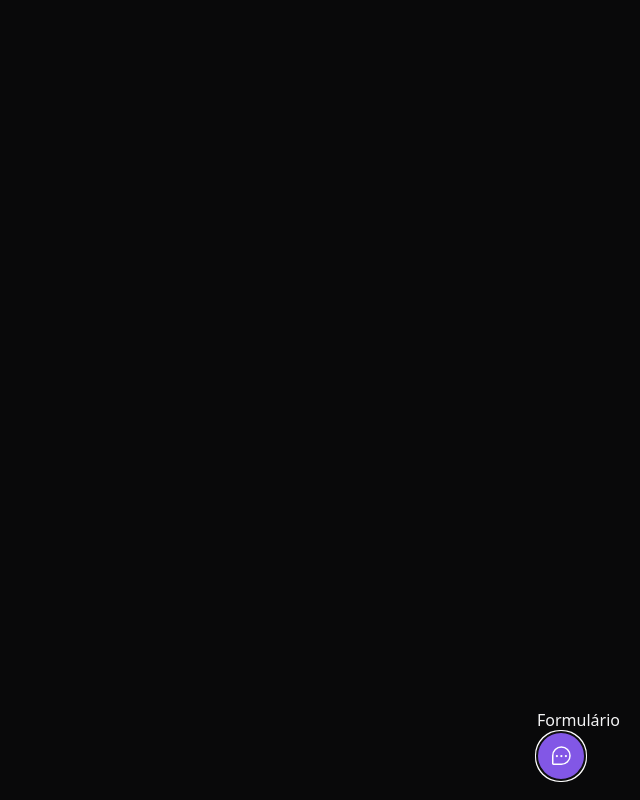
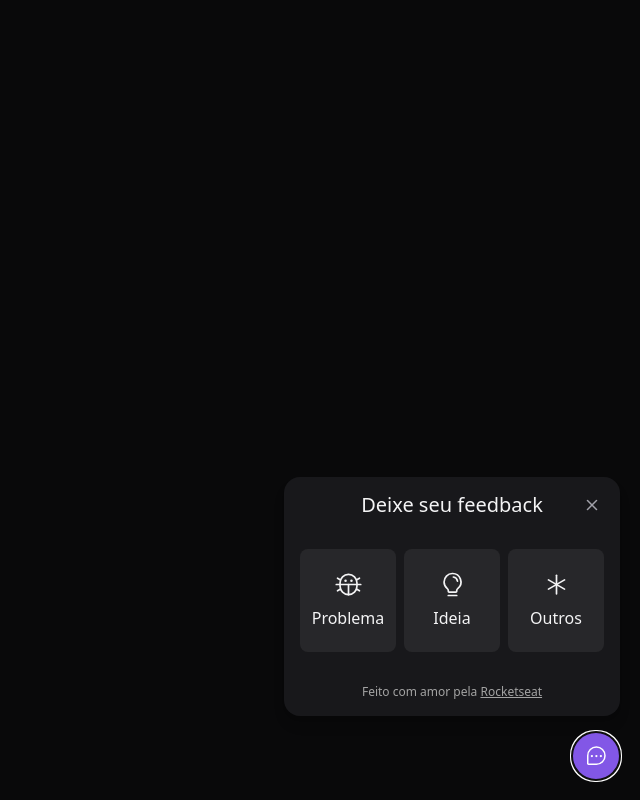
Before and after one commit to JoseMayconHS/Feedback-Popup-Frontend, a React (Vite) app: page / in a window 1280 px wide. Both pictures are taken after a click on the button "Feedback". Shown: the whole page, without its empty margins (640-1280 px from the left). Built offline with nearby package versions, Linux system fonts and the light colour scheme.

Commit message:
Design | Finalizado

```diff
--- a/package.json
+++ b/package.json
@@ -9,16 +9,19 @@
   },
   "dependencies": {
     "@headlessui/react": "^1.6.4",
+    "html2canvas": "^1.4.1",
     "phosphor-react": "^1.4.1",
     "react": "^18.0.0",
     "react-dom": "^18.0.0"
   },
   "devDependencies": {
+    "@tailwindcss/forms": "^0.5.2",
     "@types/react": "^18.0.0",
     "@types/react-dom": "^18.0.0",
     "@vitejs/plugin-react": "^1.3.0",
     "autoprefixer": "^10.4.7",
     "postcss": "^8.4.14",
+    "tailwind-scrollbar": "^1.3.1",
     "tailwindcss": "^3.1.2",
     "typescript": "^4.6.3",
     "vite": "^2.9.9"
--- /dev/null
+++ b/src/Components/LoadingHOC.tsx
@@ -0,0 +1,18 @@
+import { CircleNotch, IconProps } from "phosphor-react"
+
+interface LoadingHOCProps {
+  Component(): JSX.Element,
+  loading: boolean,
+  iconProps?: IconProps
+}
+
+export function LoadingHOC({ Component, loading, iconProps }: LoadingHOCProps) {
+  return loading ? (
+    <CircleNotch
+      size={27}
+      fill='#FFF'
+      {...iconProps}
+      className='animate-spin'
+    />
+  ) : <Component />
+}
--- /dev/null
+++ b/src/Components/ScreenshotCamera.tsx
@@ -0,0 +1,57 @@
+import { useCallback, useState } from "react"
+import html2canvas from "html2canvas"
+import { Camera, Trash } from "phosphor-react"
+import { LoadingHOC } from "./LoadingHOC"
+
+interface ScreenshotCameraProps {
+  screenshot: string,
+  onScreenshotTook(base64Image: string): void
+}
+
+export function ScreenshotCamera({ screenshot, onScreenshotTook }: ScreenshotCameraProps) {
+  const [isTakingScreenshot, setIsTakingScreenshot] = useState(false)
+
+  const _handleScreenshot = useCallback(async () => {
+    setIsTakingScreenshot(() => true)
+    const canvas = await html2canvas(document.querySelector('html')!)
+
+    onScreenshotTook(canvas.toDataURL('image/png'))
+
+    setIsTakingScreenshot(() => false)
+  }, [])
+
+  if (screenshot) {
+    return (
+      <button
+        type='button'
+        className={`
+          focus_ring p-1 w-10 h-10 rounded-md flex items-end justify-end text-zinc-400 hover:text-zinc-100
+        `}
+        style={{
+          backgroundImage: `url(${screenshot})`,
+          backgroundPosition: 'right bottom',
+          backgroundSize: 188
+        }}
+        onClick={() => onScreenshotTook('')}
+      >
+        <Trash weight='fill' />
+      </button>
+    )
+  }
+
+  return (
+    <button
+      type="button"
+      onClick={_handleScreenshot}
+      className={`
+        focus_ring rounded-md p-2 bg-zinc-800 border-transparent hover:bg-zinc-700
+        w-10 h-10 flex items-center justify-center
+      `}
+    >
+      <LoadingHOC
+        Component={() => <Camera className="w-6 h-6" />}
+        loading={isTakingScreenshot}
+      />
+    </button>
+  );
+}
--- a/src/Components/Widget.tsx
+++ b/src/Components/Widget.tsx
@@ -1,11 +1,13 @@
 import { ChatTeardropDots } from 'phosphor-react'
 import { Popover } from "@headlessui/react"
 
+import { WidgetForm } from './WidgetForm'
+
 export function Widget() {
   return (
-    <Popover className='absolute bottom-5 right-5'>
+    <Popover className='absolute bottom-5 right-5 flex flex-col items-end'>
       <Popover.Panel>
-        <span>Formulário</span>
+        <WidgetForm />
       </Popover.Panel>
 
       <Popover.Button className={`
--- /dev/null
+++ b/src/Components/WidgetClose.tsx
@@ -0,0 +1,15 @@
+import { X } from 'phosphor-react'
+import { Popover } from "@headlessui/react"
+
+export function WidgetClose() {
+  return (
+    <Popover.Button
+      className={`
+        absolute top-5 right-5 text-zinc-400 hove:text-zinc-100
+      `}
+      title='Fechar formulário de feedback'
+    >
+      <X className='w-4 h-4' weight='bold' />
+    </Popover.Button>
+  )
+}
--- /dev/null
+++ b/src/Components/WidgetForm/Steps/FeedbackContentStep.tsx
@@ -0,0 +1,56 @@
+import { FormEvent, useCallback, useState } from "react"
+import { FeedbackTypeKeys, feedbackTypes } from ".."
+import { ScreenshotCamera } from "../../ScreenshotCamera"
+
+interface FeedbackContentStepProps {
+  feedbackType: FeedbackTypeKeys,
+  onFeedbackSent(): void
+}
+
+export function FeedbackContentStep({ feedbackType, onFeedbackSent }: FeedbackContentStepProps) {
+  const [screenshot, setScreenshot] = useState('')
+  const [comment, setComment] = useState('')
+
+  const feedbackInfo = feedbackTypes[feedbackType]
+
+  const _handleSendFeedback = useCallback((event: FormEvent) => {
+    event.preventDefault()
+
+    console.log({ comment, screenshot })
+
+    onFeedbackSent()
+  }, [comment, screenshot])
+
+  return (
+    <>
+      <header>
+        <feedbackInfo.Icon size={20} />
+        <span className='title'>{feedbackInfo.name}</span>
+      </header>
+      <form onSubmit={_handleSendFeedback} className='my-4 w-full'>
+        <textarea
+          required
+          className={`
+            min-w-[384px] w-full min-h-[112px] text-sm
+            placeholder-zinc-400 border border-zinc-600 bg-transparent
+            rounded-md resize-none focus:ring-1 focus:ring-brand-500
+            scrollbar-thumb-zinc-700 scrollbar-track-transparent scrollbar-thin
+          `}
+          placeholder='Conte com detalhes o que está acontecendo ...'
+          onChange={event => setComment(event.target.value)}
+        ></textarea>
+
+        <footer className='flex gap-2 mt-2'>
+          <ScreenshotCamera screenshot={screenshot} onScreenshotTook={setScreenshot} />
+          <button type='submit'
+            disabled={!comment}
+            className={`
+              focus_ring button
+              bg-brand-500 hover:bg-brand-300 disabled:opacity-80 disabled:hover:bg-brand-500
+            `}
+          >Enviar feedback</button>
+        </footer>
+      </form>
+    </>
+  )
+}
--- /dev/null
+++ b/src/Components/WidgetForm/Steps/FeedbackSuccessStep.tsx
@@ -0,0 +1,25 @@
+import { CheckSquare } from "phosphor-react"
+
+interface FeedbackSuccessStepProps {
+  _handleBack(): void
+}
+
+export function FeedbackSuccessStep({ _handleBack }: FeedbackSuccessStepProps) {
+  return (
+    <div className={`
+      flex flex-col items-center py-10 w-[304px]
+    `}>
+      <CheckSquare weight='fill' color='lightgreen' size={60} />
+      <span className='text-xl mt-2'>Agradecemos seu feedback!</span>
+      <button
+        onClick={_handleBack}
+        className={`
+          focus_ring button
+          mt-6 bg-zinc-800 leading-6 text-sm hover:bg-zinc-700 transition-colors
+        `}
+      >
+        Quero enviar outro
+      </button>
+    </div>
+  )
+}
--- /dev/null
+++ b/src/Components/WidgetForm/Steps/FeedbackTypesStep.tsx
@@ -0,0 +1,36 @@
+import { FeedbackTypeKeys, feedbackTypes } from ".."
+
+interface FeedbackTypesStepProps {
+  onFeedbackSelect(type: FeedbackTypeKeys): void
+}
+
+export function FeedbackTypesStep({ onFeedbackSelect }: FeedbackTypesStepProps) {
+  return (
+    <>
+      <header>
+        <span className='title'>Deixe seu feedback</span>
+      </header>
+
+      <div className='flex py-8 gap-2 w-full'>
+        {
+          Object
+            .entries(feedbackTypes)
+            .map(([key, value]) => (
+              <button
+                key={key}
+                onClick={() => onFeedbackSelect(key as FeedbackTypeKeys)}
+                className={`
+                        bg-zinc-800 rounded-lg py-5 w-24 flex-1 flex flex-col items-center gap-2
+                        border-2 border-transparent
+                        hover:border-brand-500 focus:border-brand-500 focus:outline-none
+                      `}
+              >
+                <value.Icon size={27} />
+                <span>{value.name}</span>
+              </button>
+            ))
+        }
+      </div>
+    </>
+  )
+}
--- /dev/null
+++ b/src/Components/WidgetForm/index.css
@@ -0,0 +1,15 @@
+header {
+  @apply flex gap-2 items-center justify-center w-full px-[1rem];
+}
+
+span.title {
+  @apply text-xl leading-6;
+}
+
+button.focus_ring {
+  @apply focus:outline-none focus:ring-2 focus:ring-offset-2 focus:ring-offset-zinc-900 transition-colors;
+}
+
+button.button {
+  @apply py-2 px-6 rounded-md border-transparent flex-1 flex justify-center items-center;
+}
--- /dev/null
+++ b/src/Components/WidgetForm/index.tsx
@@ -0,0 +1,83 @@
+import { useCallback, useState } from 'react'
+import { Lightbulb, Bug, Asterisk, ArrowLeft } from 'phosphor-react'
+
+import { WidgetClose } from "../WidgetClose"
+
+import { FeedbackTypesStep } from './Steps/FeedbackTypesStep'
+import { FeedbackContentStep } from './Steps/FeedbackContentStep'
+
+import './index.css'
+import { FeedbackSuccessStep } from './Steps/FeedbackSuccessStep'
+
+export const feedbackTypes = {
+  BUG: {
+    name: 'Problema',
+    Icon: Bug
+  },
+  IDEA: {
+    name: 'Ideia',
+    Icon: Lightbulb
+  },
+  OTHER: {
+    name: 'Outros',
+    Icon: Asterisk,
+  }
+}
+
+export type FeedbackTypeKeys = keyof typeof feedbackTypes
+
+export function WidgetForm() {
+  const [feedbackType, setFeedbackType] = useState<FeedbackTypeKeys | null>()
+  const [feedbackSent, setFeedbackSent] = useState(false)
+
+  const _handleReset = useCallback(() => {
+    setFeedbackSent(() => false)
+    setFeedbackType(() => null)
+  }, [])
+
+  return (
+    <div className={`
+    bg-zinc-900 p-4 relative rounded-2xl flex flex-col items-center mb-4 shadow-lg
+      w-[calc(100vw-2rem)] md:w-auto
+    `}>
+      {
+        (feedbackType && !feedbackSent) && (
+          <button
+            className={`
+              absolute top-5 left-5 text-zinc-400 hove:text-zinc-100
+            `}
+            title='Voltar'
+            onClick={_handleReset}
+          >
+            <ArrowLeft className='w-4 h-4' weight='bold' />
+          </button>
+        )
+      }
+      <WidgetClose />
+
+      {
+        feedbackSent ? (
+          <FeedbackSuccessStep _handleBack={_handleReset} />
+        ) : (
+          <>
+            {
+              !feedbackType ? (
+                <FeedbackTypesStep onFeedbackSelect={setFeedbackType} />
+              ) : (
+                <FeedbackContentStep feedbackType={feedbackType} onFeedbackSent={() => setFeedbackSent(true)} />
+              )
+            }
+          </>
+        )
+      }
+
+      <footer className='text-xs text-neutral-400'>
+        Feito com amor pela {' '}
+        <a
+          href="https://rocketseat.com.br" target='_blank' rel='noopener nofollow'
+          className='underline underline-offset-1'
+        >Rocketseat</a>
+      </footer>
+    </div>
+  )
+}
--- a/tailwind.config.js
+++ b/tailwind.config.js
@@ -5,10 +5,17 @@ module.exports = {
     extend: {
       colors: {
         brand: {
-          500: '#8257e6'
+          300: '#996DFF',
+          500: '#8257E6'
         }
+      },
+      borderRadius: {
+        md: 4
       }
     },
   },
-  plugins: [],
+  plugins: [
+    require('@tailwindcss/forms'),
+    require('tailwind-scrollbar')
+  ],
 }
```
Also changed, not shown: 2 other files (tests, documents, lock files or other folders).
